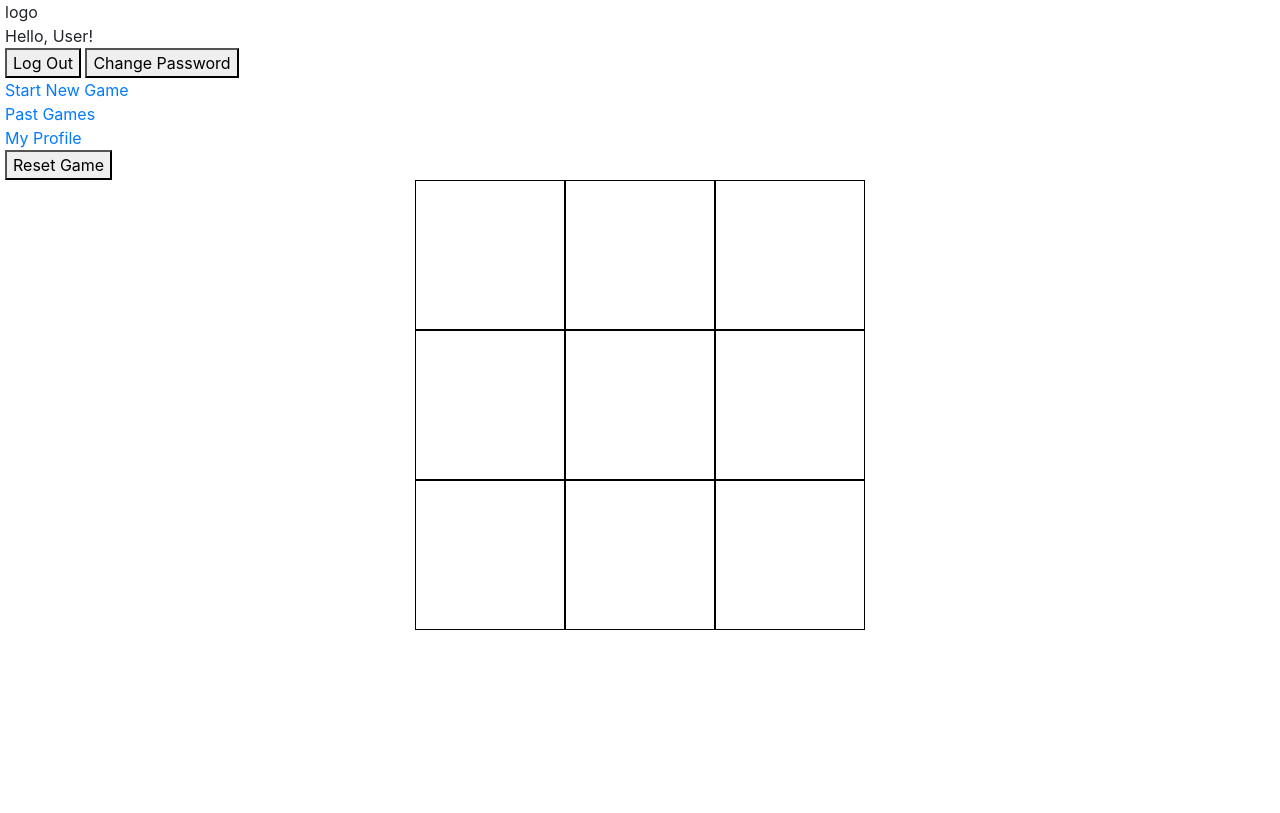
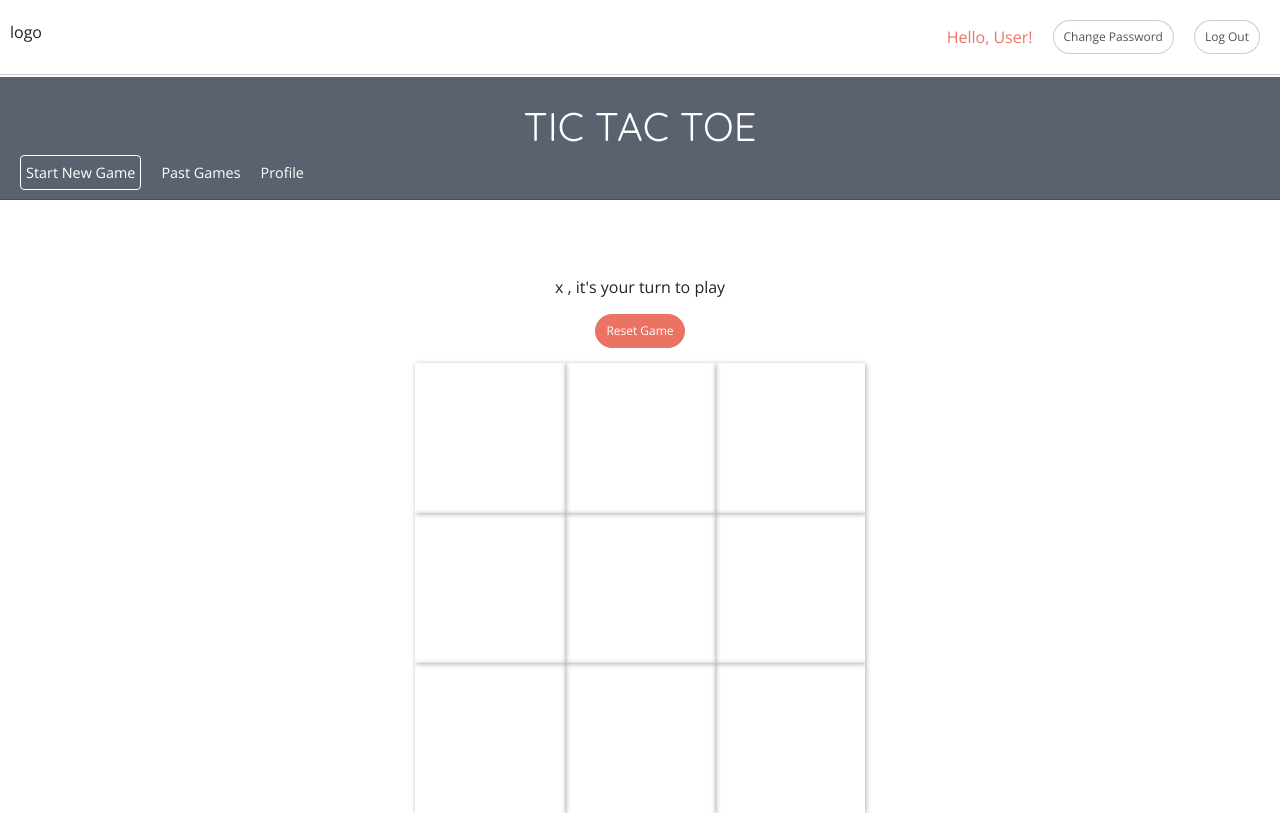
Before and after one commit to jasonfeliz/tic-tac-toe, a website built with webpack: page index.html in a window 1280 px wide. Built offline with nearby package versions, Linux system fonts and the light colour scheme.

```diff
--- a/assets/scripts/app.js
+++ b/assets/scripts/app.js
@@ -17,7 +17,9 @@
 		gameObj.moves[i] = Math.random();
 	}
 	// //when page loads, create tic tac toe board
+
 	events.createGame(gameObj);
+	$('#message').html(gameObj.currentPlayer + " , it's your turn to play")
 	//when user clicks
 	$('.square').click(function(){
 		events.makeMove($(this),gameObj)
--- a/assets/scripts/events.js
+++ b/assets/scripts/events.js
@@ -29,6 +29,7 @@
 	}
 	gameObj.currentPlayer = gameObj.player_one
 	gameObj.winner = false
+	$('#message').html(gameObj.currentPlayer+ " , it's your turn to play")
 }
 
 
@@ -40,15 +41,18 @@
 
 const makeMove = function(_data,gameObj){
 	const currentSquareIndex = _data.data('squareid')
+	$('#message').text()
 		if(_data.text() === "") {
-			$('#message').html("")
 			_data.text(gameObj.currentPlayer)
 			gameObj.moves[currentSquareIndex] = gameObj.currentPlayer
 			if ( _data.text() === "x") {
+				_data.css('color','#ea7363')
 				gameObj.currentPlayer = gameObj.player_two
 			}else{
+				_data.css('color','#5a626f')
 				gameObj.currentPlayer = gameObj.player_one
 			}
+			$('#message').html(gameObj.currentPlayer+ " , it's your turn to play")
 			const movesArr = gameObj.moves
 			let movesArrLength = movesArr.filter((e) => isNaN(e)).length
 			if(movesArrLength > 4){
@@ -80,7 +84,7 @@
 		[1,4,7],
 		[2,4,6],
 		[2,5,8],
-		[4,5,6],
+		[3,4,5],
 		[6,7,8]]
 
 	let match = combos.find(function (index){
@@ -89,7 +93,7 @@
         }
 	})
 	if (match) {
-		return a[match[0]]
+		return a[i]
 	}else{
 		return false
 	}
--- a/assets/styles/index.scss
+++ b/assets/styles/index.scss
@@ -1,25 +1,127 @@
 @import '~bootstrap/scss/bootstrap';
-
-body{
-	padding: 0 5px;
+body * {
+	transition : all 0.25s;
+	font-family: 'Open Sans', sans-serif;
 }
 
+header{
+	display:flex;
+	padding: 20px 10px;
+	border-bottom: solid 1px rgba(0,0,0,.2);
+	margin-bottom: 2px;
+}
+
+
+
+
+header > .header-links {
+	display:flex;
+	margin-left:auto;
+	align-items:center;
+}
+
+header > .header-links * {
+	margin: 0 10px;
+}
+header > .header-links > div {
+	color:#ea7363;
+}
+button
+{
+	background: #fff;
+	border: solid 1px rgba(0,0,0,.2);
+	border-radius: 30px;
+	padding: 7px 10px;
+	cursor:pointer;
+	color:#525252;
+	font-size:.75em;
+}
+header > .header-links button:hover {
+	background: #ea7363;
+	color:#fff;
+	border-color:#ea7363;
+}
+button:focus{
+	outline:none;
+}
+button:hover{
+
+}
+nav{
+	text-align: center;
+	padding:25px 0 5px 0;
+	border-bottom: solid 1px rgba(0,0,0,.2);
+	margin-bottom: 10px;
+	background: rgb(90, 98, 111);
+
+}
+nav > h1 {
+	color: #fff;
+	font-family: 'Quicksand', sans-serif;
+	font-weight:lighter;
+}
+nav > div{
+	display:flex;
+	margin: 10px;
+}
+
+nav > div > div >a {
+	color: #fff;
+	font-size:.9em;
+	margin: 0 10px;
+}
+nav > div > div:first-child > a{
+	border:solid 1px #fff;
+	border-radius:4px;
+	padding:7px 5px;
+}
+nav > div > div >a:hover{
+	color:#d9d9d9;
+	text-decoration:none;
+}
+nav > div > div:first-child > a:hover{
+	background:#ea7363;
+	border-color:#ea7363;
+	color:#fff;
+}
 #gameBoard {
 	width: 450px;
 	display:flex;
 	flex-wrap:wrap;
 	margin: 0 auto;
+
 }
 
 .square{
 	width: 150px;
 	height: 150px;
 	text-align: center;
-	border: solid 1px black;
+	box-shadow:1px 1px 5px 0px rgba(0, 0, 0, 0.32);
 	cursor:pointer;
-	transition : all 0.5s;
+	font-family: fantasy;
+	font-size: 100px;
+	color: #ea7363;
+
 }
 
 .square:hover{
-	background: #5e5e5e;
+	background: #f6f6f6;
 }
+
+#main-content {
+	max-width: 600px;
+	margin:75px auto 0 auto;
+	text-align:center;
+}
+
+#resetButton {
+	margin: 15px 0;
+	background: #ea7363;
+	color:#fff;
+	border-color:#ea7363;
+}
+
+#resetButton:hover{
+	background: #fff;
+	color:#ea7363;
+}
--- a/index.html
+++ b/index.html
@@ -6,6 +6,7 @@
 
       <!-- Do not add `link` tags-->
       <link rel="shortcut icon" type="image/x-icon" href="favicon.ico">
+      <link href="https://fonts.googleapis.com/css?family=Open+Sans|Quicksand" rel="stylesheet">
 
       <!-- Do not add `script` tags-->
       <script src="public/vendor.js" type="text/javascript" charset="utf-8" defer></script>
@@ -14,26 +15,31 @@
     <body>
       <header>
         <div>logo</div>
-        <div>
+        <div class="header-links" id="header-links">
           <div>Hello, User!</div>
+          <button>Change Password</button>
           <button>Log Out</button>
-          <button>Change Password</button>
         </div>
+      </header>
+
         <nav>
+          <h1>TIC TAC TOE</h1>
           <div>
-            <a href="#">Start New Game</a>
+            <div>
+              <a href="#">Start New Game</a>
+            </div>
+            <div>
+              <a href="#">Past Games</a>
+            </div>
+            <div>
+              <a href="#">Profile</a>
+            </div>
           </div>
-          <div>
-            <a href="#">Past Games</a>
-          </div>
-          <div>
-            <a href="#">My Profile</a>
-          </div>
+
         </nav>
-      </header>
       <section id="main-content">
+        <div id="message"></div>
         <button id="resetButton"> Reset Game</button>
-        <div id="message"></div>
         <div id=gameBoard></div>
       </section>
 
```
Also changed, not shown: 1 other file.
